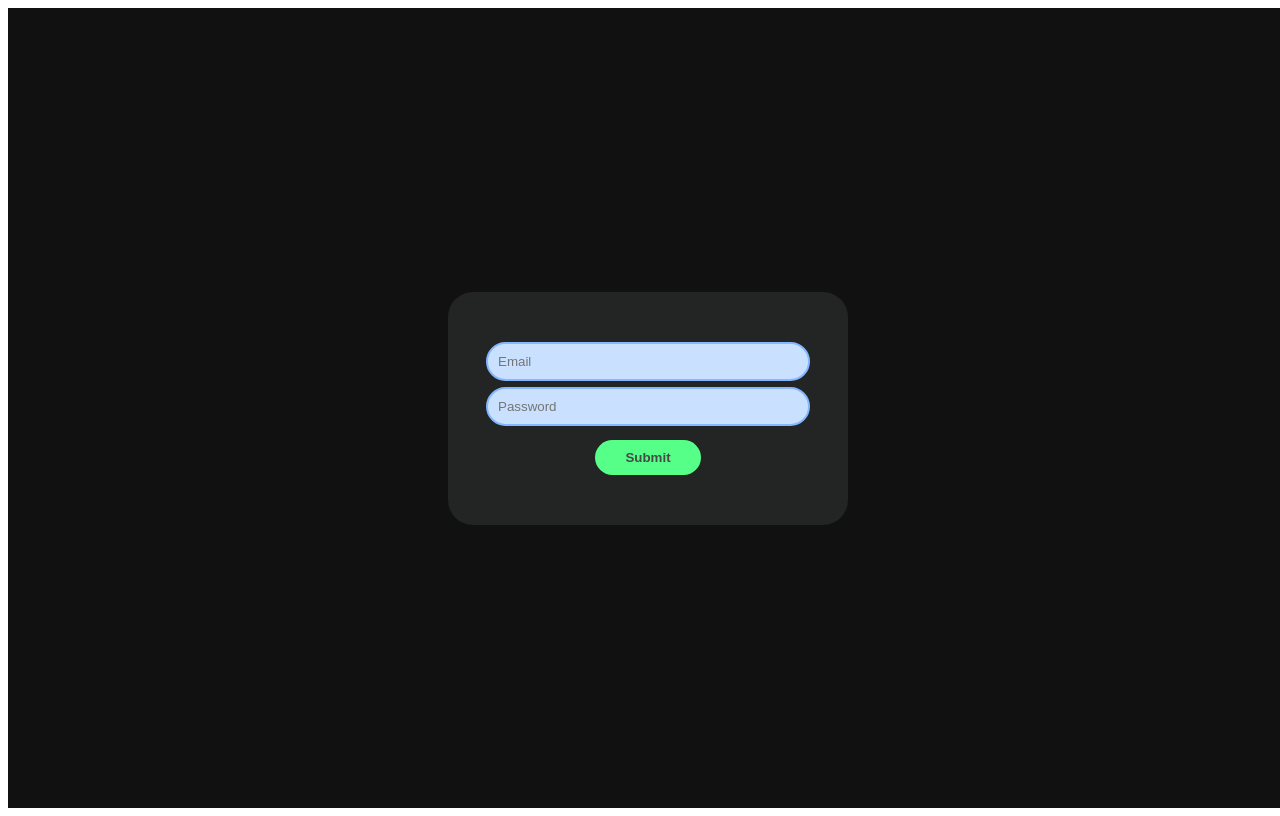
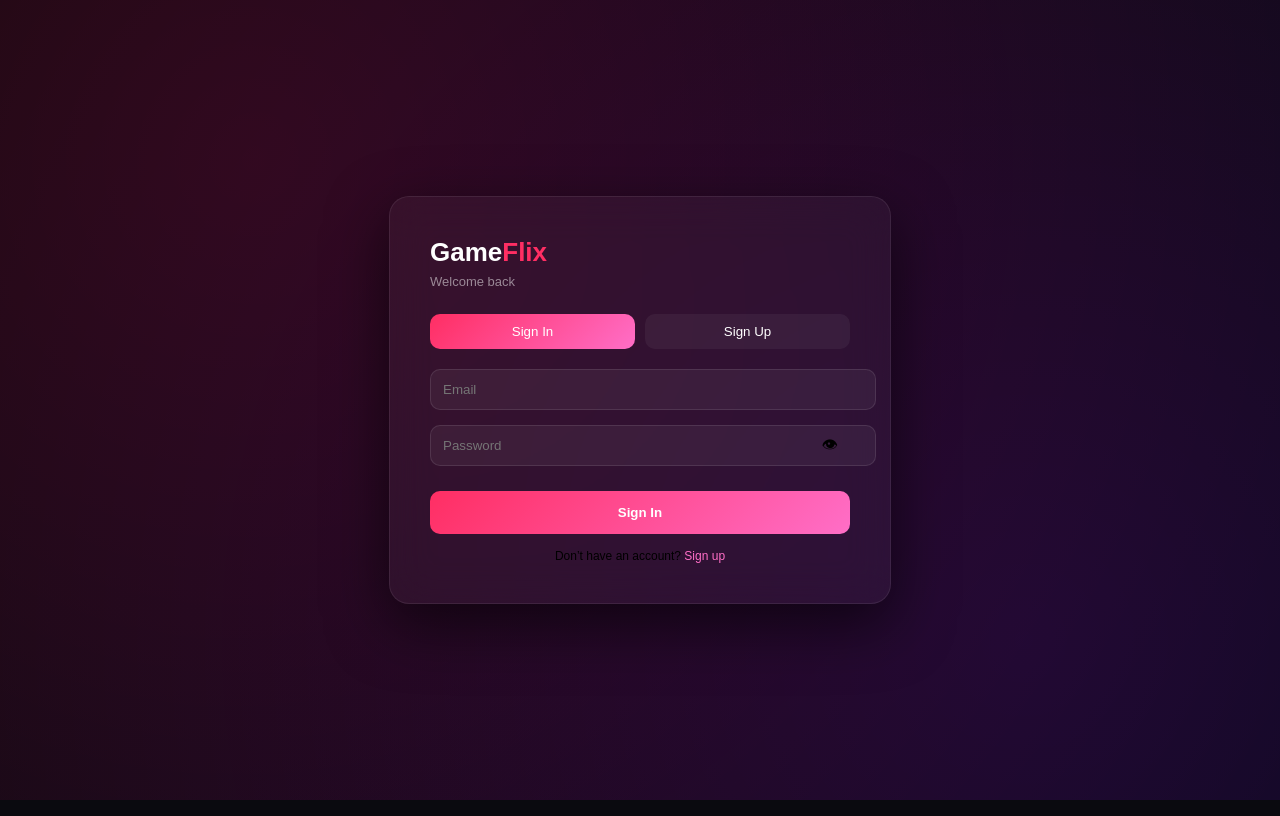
Before and after one commit to atharvWaste/MIT_Hackathon, a React app in the folder Frontend/: page /SignIn in a window 1280 px wide. Built offline with nearby package versions, Linux system fonts and the light colour scheme; the HTML template or start-up script is replaced by a standard one.

Commit message:
git commit -m "build login page and sign up page"

```diff
--- a/Frontend/src/Signin/SignBox.jsx
+++ b/Frontend/src/Signin/SignBox.jsx
@@ -1,90 +1,321 @@
 import { useState } from "react";
 import axios from "axios";
+import { useNavigate } from "react-router-dom";
 
 const SignBox = () => {
-  const [formData, setFormData] = useState({ email: "", password: "" });
+  const [mode, setMode] = useState("signin");
+  const [formData, setFormData] = useState({
+    name: "",
+    email: "",
+    password: "",
+    confirm: "",
+  });
   const [errors, setErrors] = useState({});
-  const [success, setSuccess] = useState(false);
+  const [loading, setLoading] = useState(false);
+  const [showPassword, setShowPassword] = useState(false);
+
+  const navigate = useNavigate();
 
   const validate = () => {
     const newErrors = {};
-    if (!formData.email.trim()) newErrors.email = "Email is required";
-    if (formData.password.length < 6) newErrors.password = "Min 6 characters";
+    if (mode === "signup" && !formData.name.trim())
+      newErrors.name = "Full name is required";
+
+    if (!formData.email.trim() || !/\S+@\S+\.\S+/.test(formData.email))
+      newErrors.email = "Valid email is required";
+
+    if (formData.password.length < 6)
+      newErrors.password = "Minimum 6 characters";
+
+    if (mode === "signup" && formData.password !== formData.confirm)
+      newErrors.confirm = "Passwords do not match";
+
     setErrors(newErrors);
     return Object.keys(newErrors).length === 0;
   };
 
- const submitForm = async () => {
-  try {
-    // Change this line to point to port 8000
-    const res = await axios.post(
-      "http://localhost:8000/api/auth/login",
-      formData,
-      { withCredentials: true }
-    );
+  const handleSubmit = async () => {
+    if (!validate()) return;
+    setLoading(true);
 
-    console.log("Success:", res.data);
-    localStorage.setItem("accessToken", res.data.accessToken);
-    setSuccess(true);
+    try {
+      const endpoint =
+        mode === "signin"
+          ? "http://localhost:8000/api/auth/login"
+          : "http://localhost:8000/api/auth/signin";
 
-  } catch (err) {
-    if (err.response) {
-      // Now this will catch 401 (Unauthorized) or 500 from your ACTUAL backend
-      setErrors({ server: err.response.data?.message || "Login failed" });
-    } else {
-      setErrors({ server: "Cannot reach backend on port 8000" });
-    }
-  }
-};
+      // ✅ JSON Payload with all 4 values
+      const payload = {
+        name: formData.name || "",
+        email: formData.email,
+        password: formData.password,
+        accessToken: localStorage.getItem("accessToken") || "",
+      };
 
-  const handleSubmit = (e) => {
-    e.preventDefault();
-    if (validate()) {
-      submitForm();
+      const res = await axios.post(endpoint, payload, {
+        headers: {
+          "Content-Type": "application/json",
+        },
+        withCredentials: true,
+      });
+
+      localStorage.setItem("accessToken", res.data.accessToken);
+      navigate("/");
+    } catch (err) {
+      if (err.response) {
+        setErrors({
+          server: err.response.data?.message || "Something went wrong",
+        });
+      } else {
+        setErrors({ server: "Cannot reach server. Please try again." });
+      }
+    } finally {
+      setLoading(false);
     }
   };
 
   const handleChange = (e) => {
     const { name, value } = e.target;
     setFormData((prev) => ({ ...prev, [name]: value }));
-    // Clear field error when user starts typing again
-    if (errors[name]) {
-      setErrors((prev) => ({ ...prev, [name]: "" }));
-    }
+    if (errors[name]) setErrors((prev) => ({ ...prev, [name]: "" }));
   };
 
-  const inputStyle = {
-    width: "100%",
-    padding: "10px",
-    border: "2px solid #84b7ff",
-    borderRadius: "30px",
-    background: "#cae0ff",
-    marginBottom: "6px",
-    color: "#000"
+  const switchMode = (newMode) => {
+    setMode(newMode);
+    setErrors({});
+    setFormData({ name: "", email: "", password: "", confirm: "" });
   };
 
   return (
-    <section style={{ width: "100vw", height: "100vh", background: "#111111", color: "#fff", display: "flex", alignItems: "center", justifyContent: "space-evenly" }}>
-      <div>
-        {success ? (
-          <p style={{ color: "#84ffb7", fontSize: "20px" }}>✓ Logged in successfully!</p>
-        ) : (
-          <form onSubmit={handleSubmit} style={{ display: "flex", flexDirection: "column", alignItems: "center", background: "#30313198", padding: "50px", borderRadius: "25px", minWidth: "300px" }}>
-            <input type="email" name="email" placeholder="Email" value={formData.email} onChange={handleChange} style={inputStyle} />
-            {errors.email && <p style={{ color: "#ff8484", fontSize: "12px", marginBottom: "12px" }}>{errors.email}</p>}
+    <>
+      <style>{`
+        body {
+          margin: 0;
+          font-family: 'DM Sans', sans-serif;
+          background: #0a0a0f;
+        }
 
-            <input type="password" name="password" placeholder="Password" value={formData.password} onChange={handleChange} style={inputStyle} />
-            {errors.password && <p style={{ color: "#ff8484", fontSize: "12px", marginBottom: "12px" }}>{errors.password}</p>}
+        .auth-root {
+          height: 100vh;
+          display: flex;
+          align-items: center;
+          justify-content: center;
+          background: radial-gradient(circle at 20% 20%, rgba(255,0,80,0.15), transparent),
+                      radial-gradient(circle at 80% 80%, rgba(120,0,255,0.15), transparent);
+        }
 
-            {errors.server && <p style={{ color: "#ff8484", fontSize: "14px", fontWeight: "bold", marginBottom: "12px" }}>{errors.server}</p>}
+        .auth-card {
+          width: 100%;
+          max-width: 420px;
+          padding: 40px;
+          border-radius: 20px;
+          background: rgba(255,255,255,0.04);
+          backdrop-filter: blur(20px);
+          border: 1px solid rgba(255,255,255,0.08);
+          box-shadow: 0 20px 60px rgba(0,0,0,0.6);
+        }
 
-            <button type="submit" style={{ padding: "10px 30px", border: "none", background: "#55ff88", borderRadius: "30px", color: "#484848", cursor: "pointer", marginTop: "8px", fontWeight: "bold" }}>
-              Submit
+        .brand {
+          font-size: 26px;
+          font-weight: 800;
+          color: white;
+          margin-bottom: 6px;
+        }
+
+        .brand span {
+          color: #ff2e63;
+        }
+
+        .sub {
+          font-size: 13px;
+          color: rgba(255,255,255,0.5);
+          margin-bottom: 25px;
+        }
+
+        .tabs {
+          display: flex;
+          margin-bottom: 20px;
+          gap: 10px;
+        }
+
+        .tab {
+          flex: 1;
+          padding: 10px;
+          border-radius: 10px;
+          border: none;
+          cursor: pointer;
+          background: rgba(255,255,255,0.05);
+          color: white;
+        }
+
+        .tab.active {
+          background: linear-gradient(135deg, #ff2e63, #ff6ec7);
+        }
+
+        .field {
+          margin-bottom: 15px;
+        }
+
+        .input {
+          width: 100%;
+          padding: 12px;
+          border-radius: 10px;
+          border: 1px solid rgba(255,255,255,0.1);
+          background: rgba(255,255,255,0.05);
+          color: white;
+        }
+
+        .input:focus {
+          outline: none;
+          border-color: #ff2e63;
+          box-shadow: 0 0 10px rgba(255,46,99,0.4);
+        }
+
+        .password-box {
+          position: relative;
+        }
+
+        .eye {
+          position: absolute;
+          right: 12px;
+          top: 50%;
+          transform: translateY(-50%);
+          cursor: pointer;
+        }
+
+        .error {
+          color: #ff6b6b;
+          font-size: 12px;
+        }
+
+        .btn {
+          width: 100%;
+          padding: 14px;
+          border-radius: 10px;
+          border: none;
+          background: linear-gradient(135deg, #ff2e63, #ff6ec7);
+          color: white;
+          font-weight: bold;
+          cursor: pointer;
+          margin-top: 10px;
+        }
+
+        .btn:hover {
+          transform: translateY(-1px);
+          box-shadow: 0 10px 25px rgba(255,46,99,0.5);
+        }
+
+        .footer {
+          text-align: center;
+          margin-top: 15px;
+          font-size: 12px;
+        }
+
+        .footer a {
+          color: #ff6ec7;
+          cursor: pointer;
+        }
+      `}</style>
+
+      <div className="auth-root">
+        <div className="auth-card">
+          <div className="brand">Game<span>Flix</span></div>
+          <div className="sub">
+            {mode === "signin"
+              ? "Welcome back"
+              : "Create your account"}
+          </div>
+
+          <div className="tabs">
+            <button
+              className={`tab ${mode === "signin" ? "active" : ""}`}
+              onClick={() => switchMode("signin")}
+            >
+              Sign In
             </button>
-          </form>
-        )}
+            <button
+              className={`tab ${mode === "signup" ? "active" : ""}`}
+              onClick={() => switchMode("signup")}
+            >
+              Sign Up
+            </button>
+          </div>
+
+          {mode === "signup" && (
+            <div className="field">
+              <input
+                className="input"
+                name="name"
+                placeholder="Full Name"
+                value={formData.name}
+                onChange={handleChange}
+              />
+              {errors.name && <div className="error">{errors.name}</div>}
+            </div>
+          )}
+
+          <div className="field">
+            <input
+              className="input"
+              name="email"
+              placeholder="Email"
+              value={formData.email}
+              onChange={handleChange}
+            />
+            {errors.email && <div className="error">{errors.email}</div>}
+          </div>
+
+          <div className="field password-box">
+            <input
+              className="input"
+              type={showPassword ? "text" : "password"}
+              name="password"
+              placeholder="Password"
+              value={formData.password}
+              onChange={handleChange}
+            />
+            <span className="eye" onClick={() => setShowPassword(!showPassword)}>
+              {showPassword ? "🙈" : "👁"}
+            </span>
+            {errors.password && <div className="error">{errors.password}</div>}
+          </div>
+
+          {mode === "signup" && (
+            <div className="field">
+              <input
+                className="input"
+                type="password"
+                name="confirm"
+                placeholder="Confirm Password"
+                value={formData.confirm}
+                onChange={handleChange}
+              />
+              {errors.confirm && <div className="error">{errors.confirm}</div>}
+            </div>
+          )}
+
+          {errors.server && <div className="error">{errors.server}</div>}
+
+          <button className="btn" onClick={handleSubmit} disabled={loading}>
+            {loading ? "Loading..." : mode === "signin" ? "Sign In" : "Sign Up"}
+          </button>
+
+          <div className="footer">
+            {mode === "signin" ? (
+              <>
+                Don’t have an account?{" "}
+                <a onClick={() => switchMode("signup")}>Sign up</a>
+              </>
+            ) : (
+              <>
+                Already have an account?{" "}
+                <a onClick={() => switchMode("signin")}>Sign in</a>
+              </>
+            )}
+          </div>
+        </div>
       </div>
-    </section>
+    </>
   );
 };
 
```
Also changed, not shown: Frontend/src/App.jsx (+6 -9 lines).
